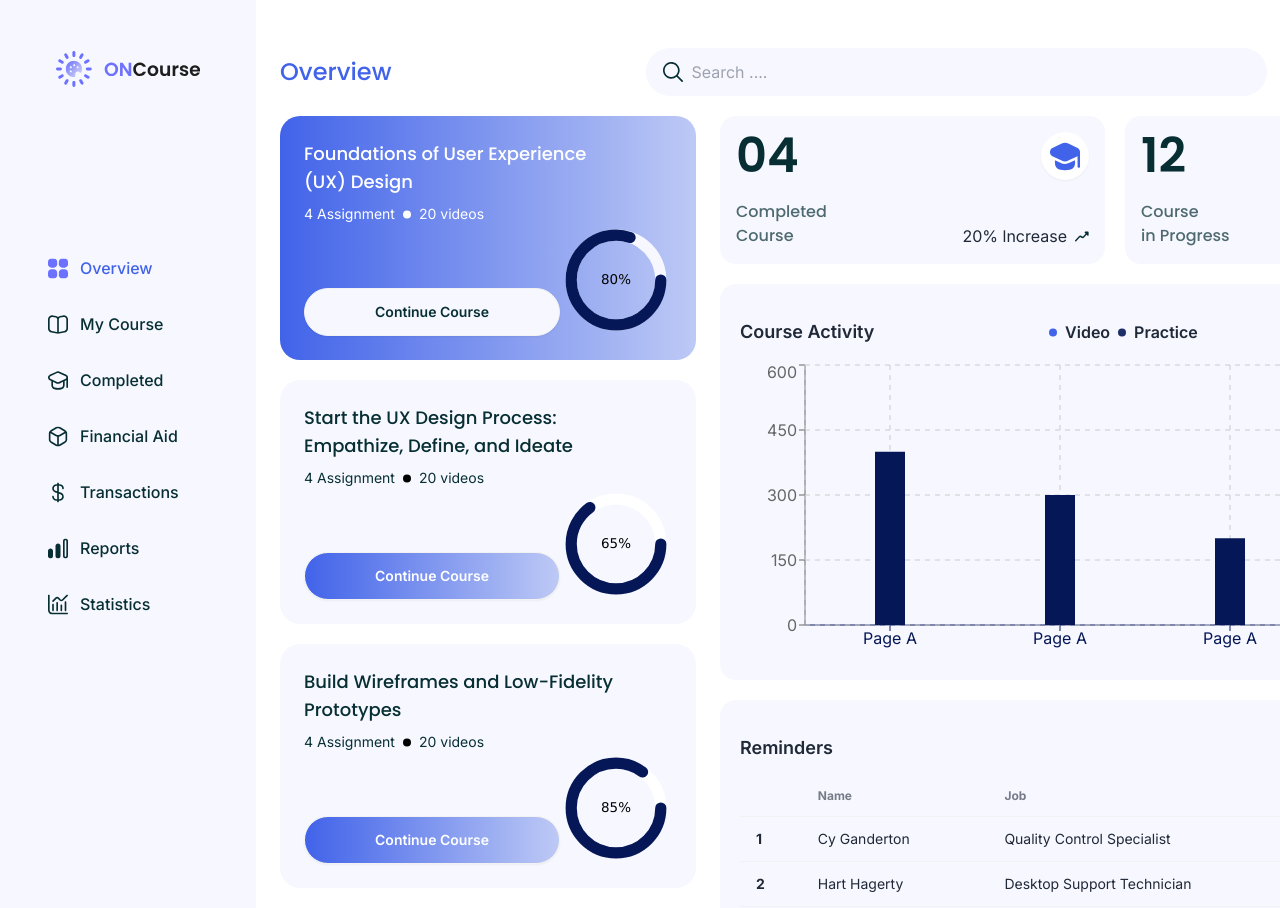
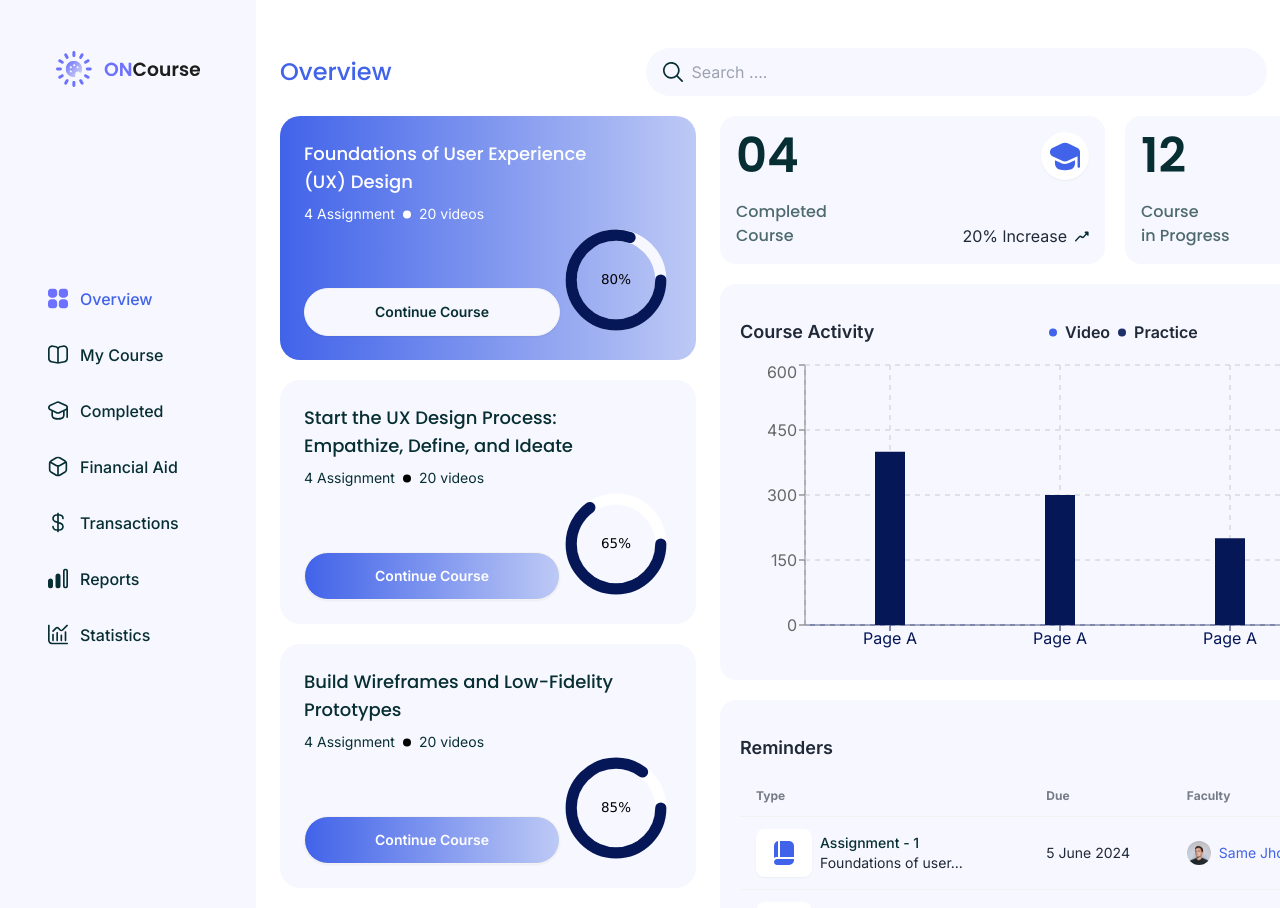
Before and after one commit to MamunKhan71/dashboard, a React (Vite) app in the folder dashboard/: page / in a window 1280 px wide. Shown: the top 908 px of the page. Built offline with nearby package versions, Linux system fonts and the light colour scheme.

Commit message:
Remodified the table

```diff
--- a/dashboard/src/components/dashboard/RightContainer.jsx
+++ b/dashboard/src/components/dashboard/RightContainer.jsx
@@ -3,6 +3,7 @@
 import Card from './Card'
 import Progress from './Progress'
 import { BarChart, Bar, XAxis, YAxis, Tooltip, CartesianGrid } from 'recharts';
+import TableContents from './TableContents';
 
 export default function RightContainer() {
     const data = [{ name: 'Page A', uv: 400, pv: 2400, amt: 2400 }, { name: 'Page A', uv: 300, pv: 2400, amt: 2400 }, { name: 'Page A', uv: 200, pv: 2400, amt: 2400 }, { name: 'Page A', uv: 500, pv: 2400, amt: 2400 }]
@@ -82,36 +83,24 @@
                             <div className="overflow-x-auto">
                                 <table className="table">
                                     {/* head */}
-                                    <thead>
+                                    <thead className='text-[072F33] font-inter'>
                                         <tr>
-                                            <th></th>
-                                            <th>Name</th>
-                                            <th>Job</th>
-                                            <th>Favorite Color</th>
+                                            <th>Type</th>
+                                            <th>Due</th>
+                                            <th>Faculty</th>
+                                            <th>Status</th>
                                         </tr>
                                     </thead>
                                     <tbody>
                                         {/* row 1 */}
-                                        <tr>
-                                            <th>1</th>
-                                            <td>Cy Ganderton</td>
-                                            <td>Quality Control Specialist</td>
-                                            <td>Blue</td>
-                                        </tr>
+                                        <TableContents type={"Assignment - 1"} due={"5 June 2024"} faculty={"Same Jhon"} status={"Done"} />
                                         {/* row 2 */}
-                                        <tr>
-                                            <th>2</th>
-                                            <td>Hart Hagerty</td>
-                                            <td>Desktop Support Technician</td>
-                                            <td>Purple</td>
-                                        </tr>
-                                        {/* row 3 */}
-                                        <tr>
-                                            <th>3</th>
-                                            <td>Brice Swyre</td>
-                                            <td>Tax Accountant</td>
-                                            <td>Red</td>
-                                        </tr>
+                                        <TableContents type={"Quiz- 2"} due={"5 Aug 2024"} faculty={"Jhon Ab"} status={"Coming"} />
+                                        <TableContents type={"Last Class"} due={"5 June 2024"} faculty={"Kabir Same"} status={"Done"} />
+                                        <TableContents type={"Quiz- 2"} due={"5 June 2024"} faculty={"Lee Jhon"} status={"Coming"} />
+                                        <TableContents type={"Assignment -4"} due={"5 June 2024"} faculty={"Abraham Leo"} status={"Dpne"} />
+                                        <TableContents type={"Last Class"} due={"5 June 2024"} faculty={"Atik Saw"} status={"Dpne"} />
+
                                     </tbody>
                                 </table>
                             </div>
--- /dev/null
+++ b/dashboard/src/components/dashboard/TableContents.jsx
@@ -0,0 +1,40 @@
+import React from 'react'
+
+export default function TableContents({ type, due, faculty, status }) {
+    return (
+        <tr>
+            <td>
+                <div className='flex gap-2 items-center'>
+                    <button className='btn bg-white border-none'>
+                        <svg xmlns="http://www.w3.org/2000/svg" width="24" height="24" viewBox="0 0 24 24" fill="none">
+                            <g clip-path="url(#clip0_17_284)">
+                                <path d="M17.0002 0H8.00024V16H22.0002V5C22.0002 3.67392 21.4735 2.40215 20.5358 1.46447C19.5981 0.526784 18.3263 0 17.0002 0V0Z" fill="#4163E9" />
+                                <path d="M4.39524 16.061C4.59434 16.0203 4.79704 15.9999 5.00024 16H6.00024V0.0999756C4.87088 0.330506 3.85585 0.944157 3.12694 1.83707C2.39803 2.72999 2.00001 3.84732 2.00024 4.99998V17.025C2.6993 16.4975 3.52572 16.1649 4.39524 16.061Z" fill="#4163E9" />
+                                <path d="M22.0002 18H5.00024C4.20459 18 3.44153 18.3161 2.87892 18.8787C2.31631 19.4413 2.00024 20.2044 2.00024 21C2.00024 21.7956 2.31631 22.5587 2.87892 23.1213C3.44153 23.6839 4.20459 24 5.00024 24H17.0002C17.6569 24 18.307 23.8707 18.9137 23.6194C19.5203 23.3681 20.0715 22.9998 20.5358 22.5355C21.0001 22.0712 21.3684 21.52 21.6196 20.9134C21.8709 20.3068 22.0002 19.6566 22.0002 19V18Z" fill="#4163E9" />
+                            </g>
+                            <defs>
+                                <clipPath id="clip0_17_284">
+                                    <rect width="24" height="24" fill="white" />
+                                </clipPath>
+                            </defs>
+                        </svg>
+                    </button>
+                    <div>
+                        <p className='text-[#072F33] font-medium'>{type}</p>
+                        <p className='w-2xl'>Foundations of user...</p>
+                    </div>
+                </div>
+            </td>
+            <td>{due}</td>
+            <td>
+                <div className='flex gap-2 items-center'>
+                    <img src="profile.jpeg" className='w-6 h-6 object-cover rounded-full' alt="profile" />
+                    <span className='text-secondary'>{faculty}</span>
+                </div>
+            </td>
+            <td>
+                <button className='btn btn-sm bg-[#272B8F] text-[#C4C7FF]'>{status}</button>
+            </td>
+        </tr>
+    )
+}
```
